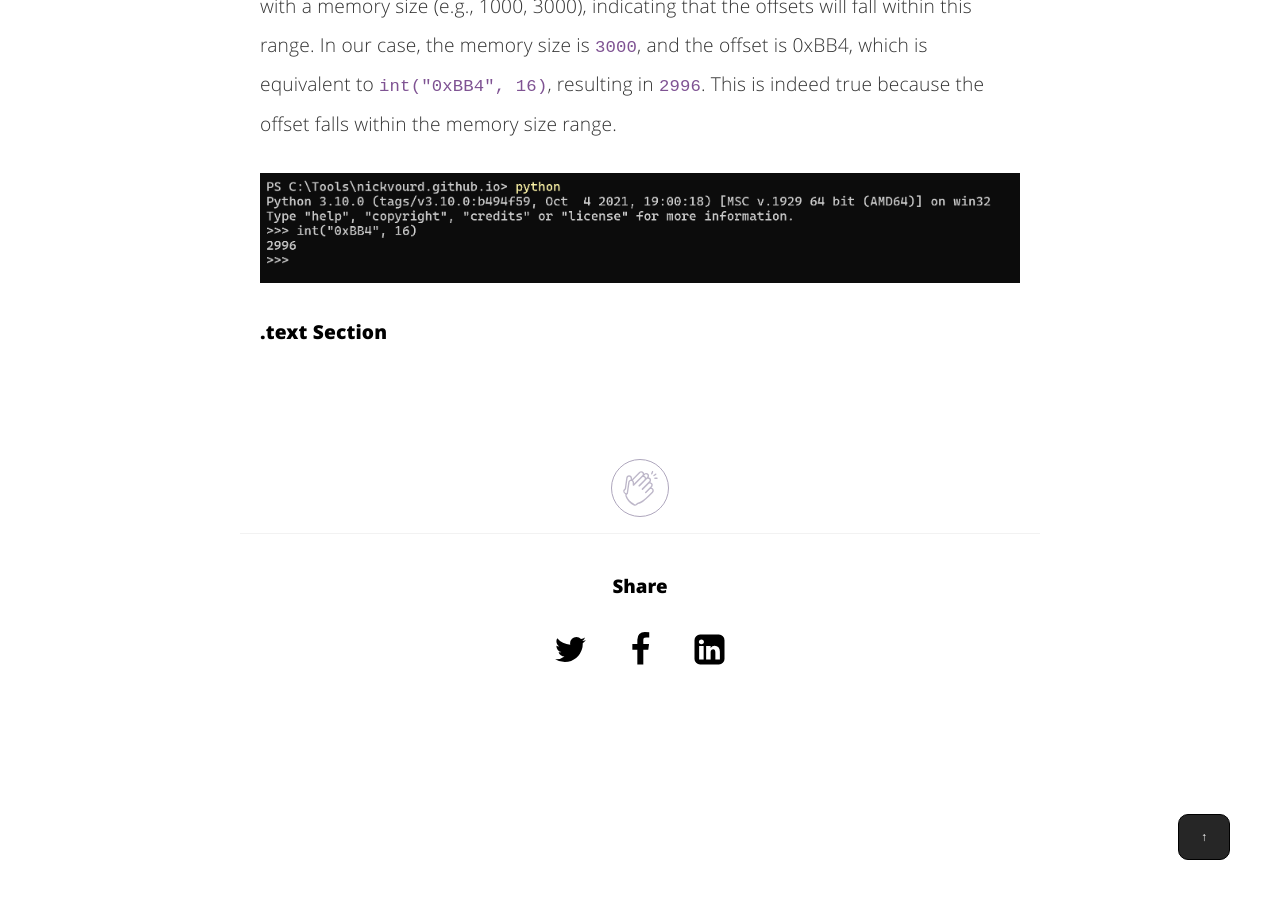
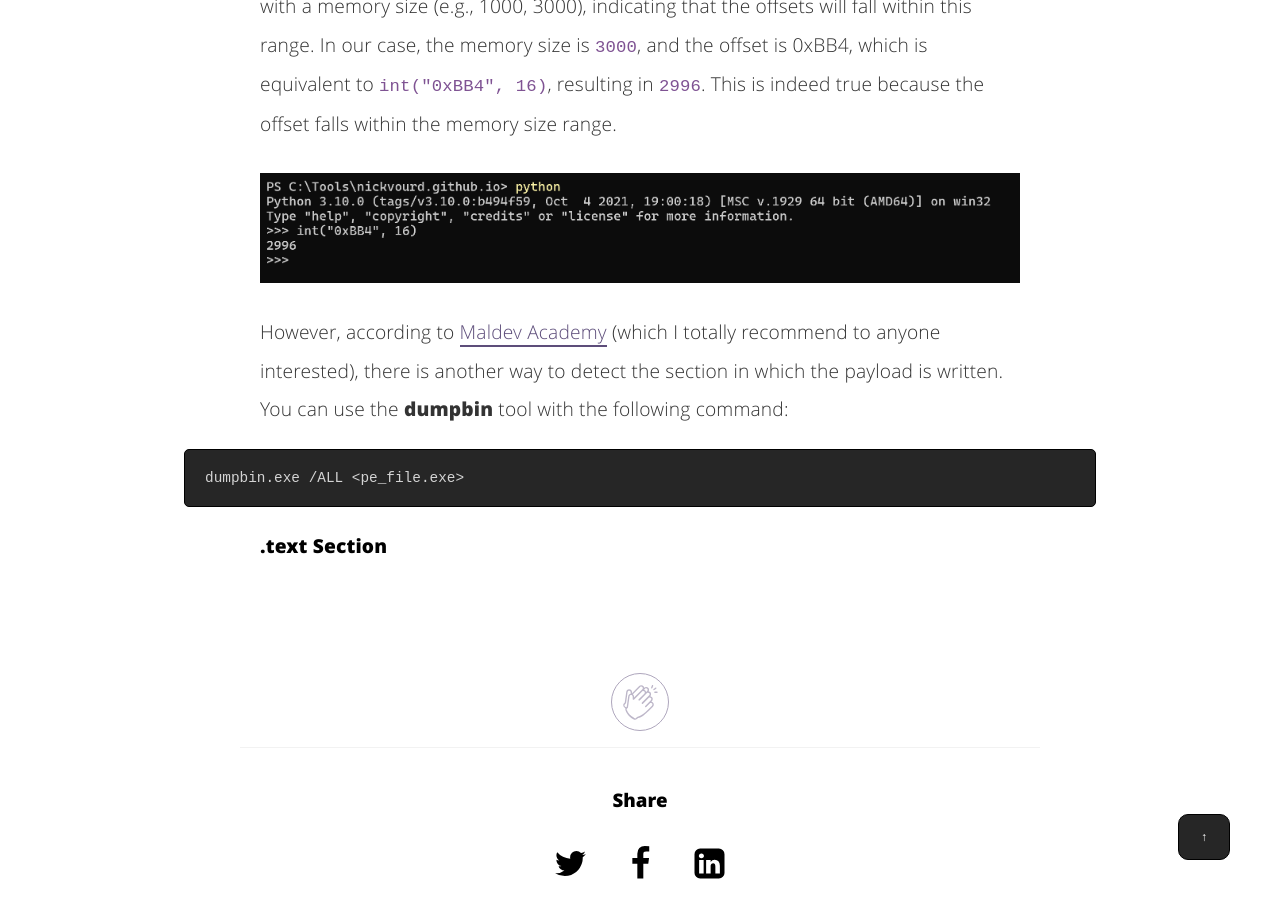
Before and after one commit to nickvourd/nickvourd.github.io, a Jekyll site: the page built from _posts/2024-04-21-the-anatomy-of-pe.md, in a window 1280 px wide and 900 px high, scrolled down 10039 px. Built offline with Jekyll 4.4.1, drawn with Linux system fonts in a browser that asks for light colours.

Commit message:
The Anatomy of PE

````diff
--- a/_posts/2024-04-21-the-anatomy-of-pe.md
+++ b/_posts/2024-04-21-the-anatomy-of-pe.md
@@ -304,6 +304,12 @@ int main() {
 
 <img src="/assets/img/post-img/21-04-2024/find-offset-python.png" class="post-images" alt="find-offset-python.png">
 
+<p>However, according to <a href="https://maldevacademy.com/">Maldev Academy</a> (which I totally recommend to anyone interested), there is another way to detect the section in which the payload is written. You can use the <b>dumpbin</b> tool with the following command:</p>
+
+```
+dumpbin.exe /ALL <pe_file.exe>
+```
+
 <h4>.text Section</h4>
 
 <br /><br />
````
